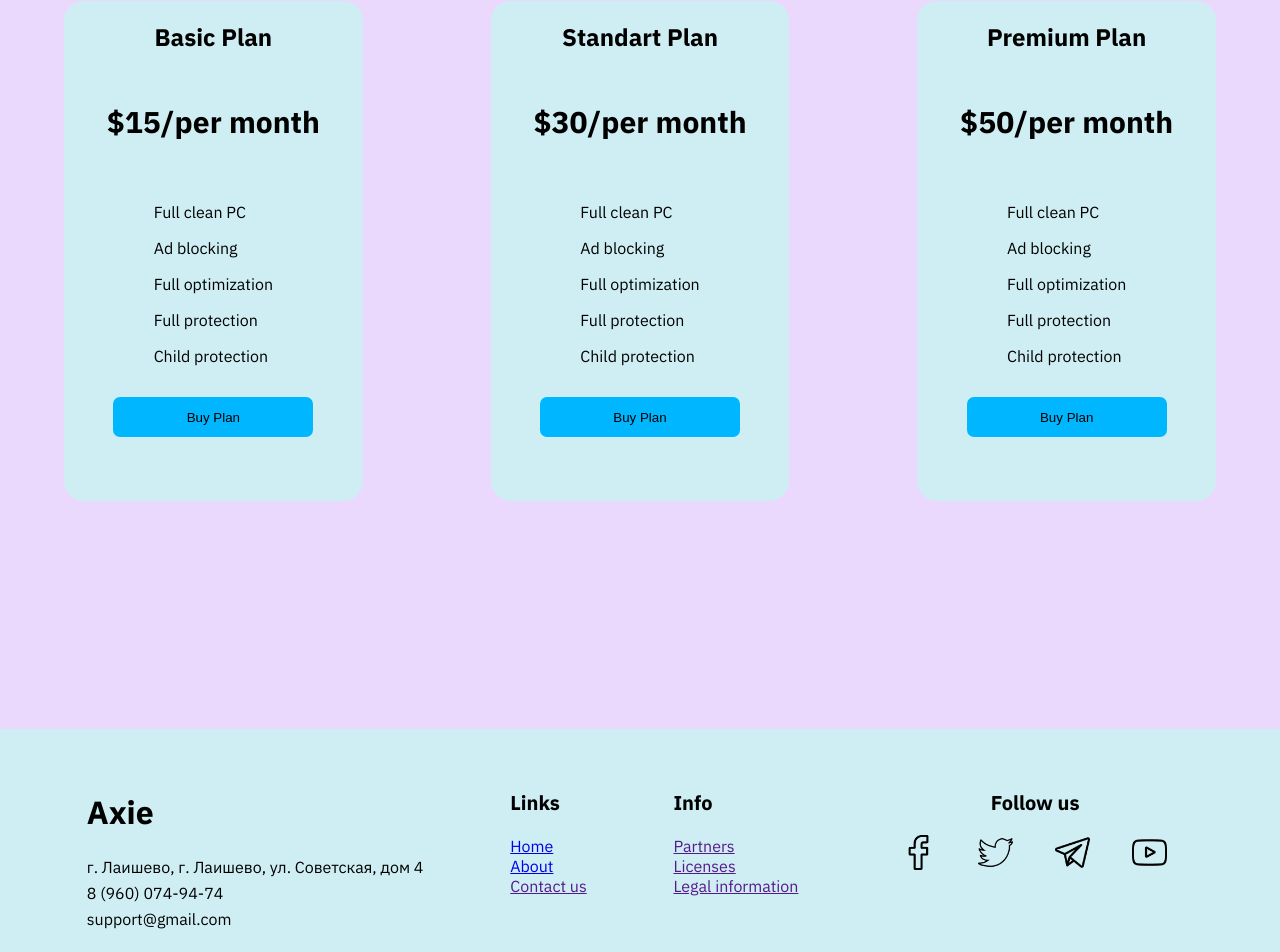
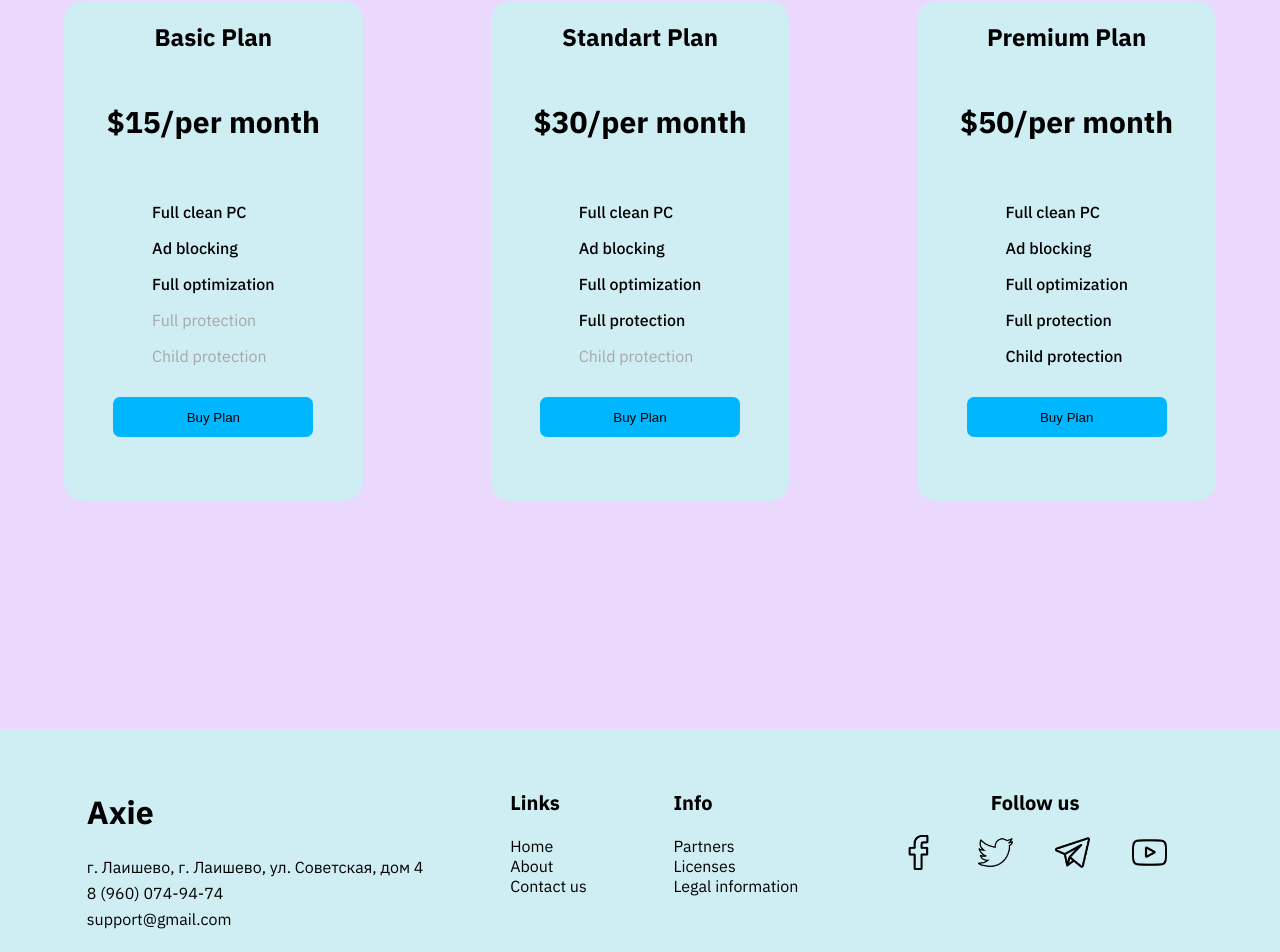
Before and after one commit to BetlBit/CP_teamwork1, a React (Create React App) app in the folder myapp/: page / in a window 1280 px wide. Shown: the part 1452-2404 px from the top of the page. Built offline with nearby package versions, Linux system fonts and the light colour scheme.

Commit message:
final upd

```diff
--- a/myapp/src/style.css
+++ b/myapp/src/style.css
@@ -50,8 +50,6 @@ body {
     cursor: pointer;
     margin-right: 5%;
 }
-
-
 
 .contanier {
     display: flex;
@@ -121,7 +119,7 @@ body {
     justify-content: center;
     align-items: center;
     padding: 3% 0 7% 0;
-		background-color: rgb(235, 217, 253);
+		/* background-color: rgb(235, 217, 253); */
 }
 
 .select-box {
@@ -234,7 +232,7 @@ body[data-theme="dark"] {
 	background-color: rgb(71, 60, 83);
 }
 
-.lnks[data-theme="dark"] {
+/* .lnks[data-theme="dark"] {
 	color: white;
 }
 
@@ -245,3 +243,28 @@ body[data-theme="dark"] {
 .lnks:visited[data-theme="dark"] {
 	color: white;
 }
+
+Не забыть data-theme="dark" */
+
+.desc-ON {
+	font-weight: 500;
+}
+
+.desc-OFF {
+	color: rgb(168, 167, 167);
+	font-weight: 400;
+}
+
+A:visited {
+	color: #000000;
+ }
+ A:active {
+	color: #000000;
+ }
+
+a {
+	color:#000000;
+	font-weight: 400;
+	text-decoration: none;
+
+}
```
